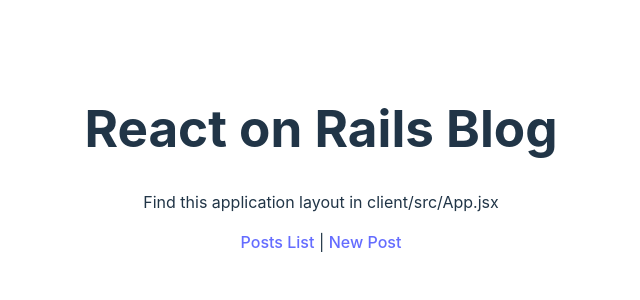
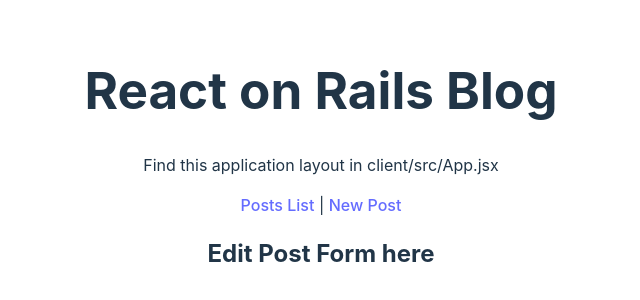
Before and after one commit to Georgy5/react-on-rails, a React (Vite) app in the folder client/: page /posts/1/edit in a window 1280 px wide. Shown: the part 240-540 px from the top of the page, without its empty margins (319-959 px from the left). Built offline with nearby package versions, Linux system fonts and the light colour scheme; no server answers.

Commit message:
Rename EditPostForm and add it to the AppRoutes

```diff
--- a/client/src/components/AppRoutes.jsx
+++ b/client/src/components/AppRoutes.jsx
@@ -1,6 +1,7 @@
 import { Route, Routes } from 'react-router-dom';
 import PostsList from './PostsList';
 import PostDetails from './PostDetails';
+import PostEditForm from './PostEditForm';
 import NewPostForm from './NewPostForm';
 
 function AppRoutes() {
@@ -8,6 +9,7 @@ function AppRoutes() {
     <Routes>
       <Route path="/" element={<PostsList />} />
       <Route path="posts/:id" element={<PostDetails />} />
+      <Route path="posts/:id/edit" element={<PostEditForm />} />
       <Route path="/new" element={<NewPostForm />} />
     </Routes>
   );
--- a/client/src/components/EditPostForm.jsx
+++ b/client/src/components/PostEditForm.jsx
@@ -1,4 +1,4 @@
-function EditPostForm() {
+function PostEditForm() {
   return (
     <div>
       <h2>Edit Post Form here</h2>
@@ -6,4 +6,4 @@ function EditPostForm() {
   )
 }
 
-export default EditPostForm;
+export default PostEditForm;
```
